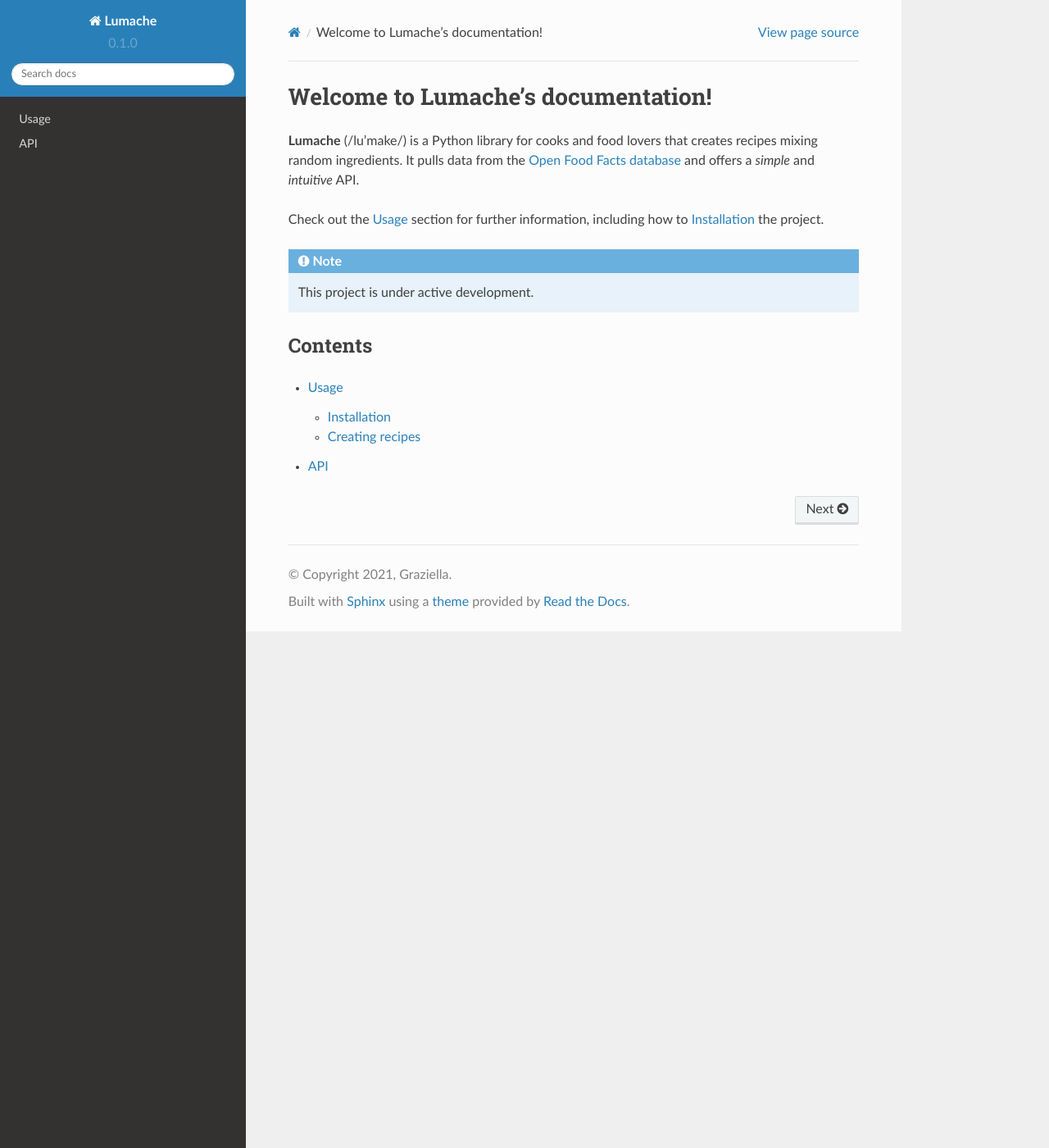
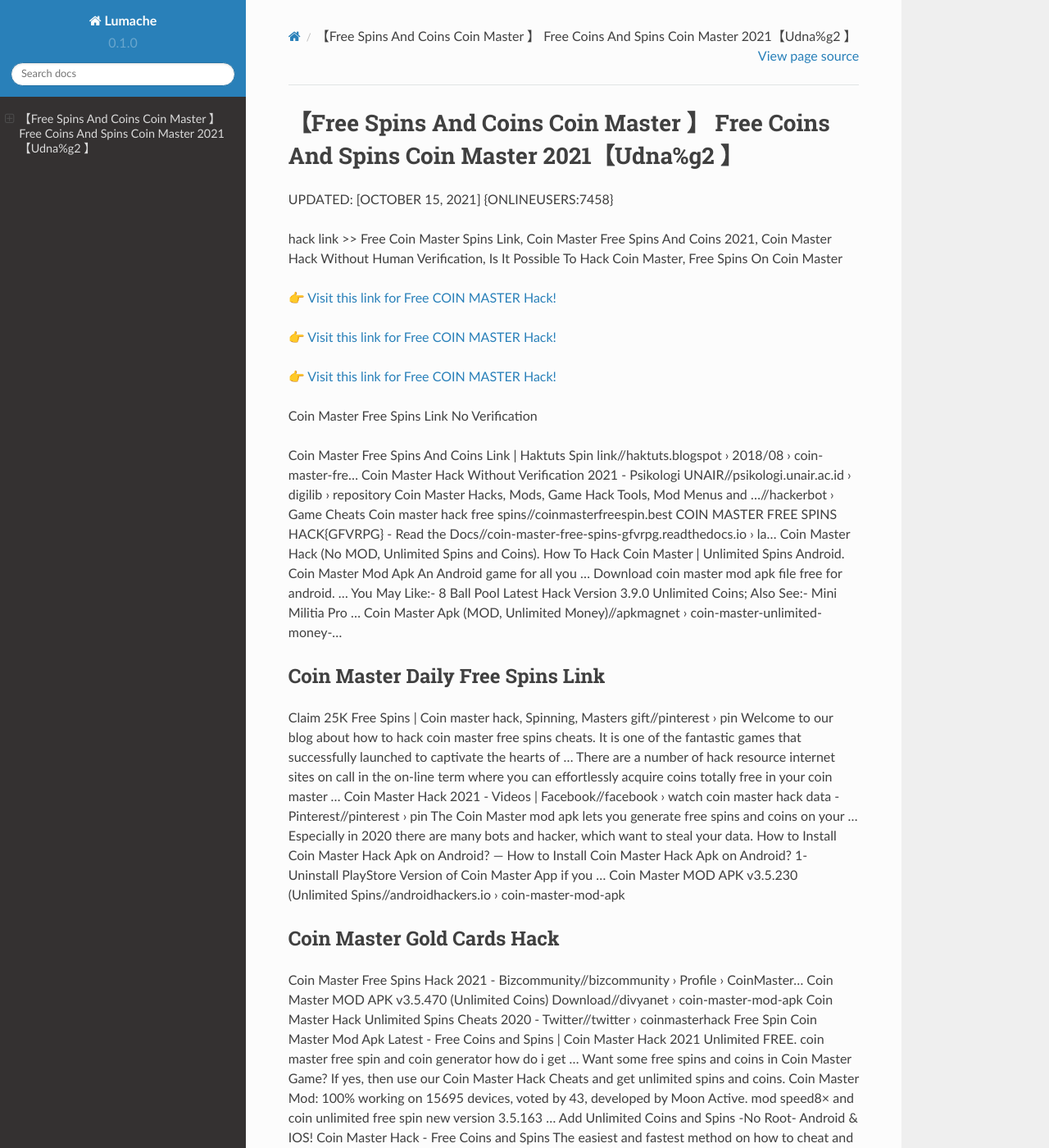
Before and after one commit to Rodolfofia/coin67master, a Sphinx documentation site: the page built from docs/source/index.rst, in a window 1280 px wide and 1400 px high. Shown: the whole window at 82% size. Built offline with Sphinx 7.4.7 and the Read the Docs theme 2.0.0, drawn with Linux system fonts in a browser that asks for light colours; some of the changed text lies outside the part shown.

Commit message:
Update index.rst

```diff
--- a/docs/source/index.rst
+++ b/docs/source/index.rst
@@ -1,22 +1,62 @@
-Welcome to Lumache's documentation!
-===================================
+【Free Spins And Coins Coin Master 】 Free Coins And Spins Coin Master 2021【Udna%g2 】
+==============================================================================
+UPDATED: [OCTOBER 15, 2021] {ONLINEUSERS:7458}
 
-**Lumache** (/lu'make/) is a Python library for cooks and food lovers
-that creates recipes mixing random ingredients.
-It pulls data from the `Open Food Facts database <https://world.openfoodfacts.org/>`_
-and offers a *simple* and *intuitive* API.
+hack link >> Free Coin Master Spins Link, Coin Master Free Spins And Coins 2021, Coin Master Hack Without Human Verification, Is It Possible To Hack Coin Master, Free Spins On Coin Master
 
-Check out the :doc:`usage` section for further information, including
-how to :ref:`installation` the project.
+`👉 Visit this link for Free COIN MASTER Hack! <https://redirekt.in/coinmaster>`_
 
-.. note::
+`👉 Visit this link for Free COIN MASTER Hack! <https://redirekt.in/coinmaster>`_
 
-   This project is under active development.
+`👉 Visit this link for Free COIN MASTER Hack! <https://redirekt.in/coinmaster>`_
 
-Contents
---------
+Coin Master Free Spins Link No Verification
 
-.. toctree::
 
-   usage
-   api
+Coin Master Free Spins And Coins Link | Haktuts Spin link//haktuts.blogspot › 2018/08 › coin-master-fre...
+Coin Master Hack Without Verification 2021 - Psikologi UNAIR//psikologi.unair.ac.id › digilib › repository
+Coin Master Hacks, Mods, Game Hack Tools, Mod Menus and ...//hackerbot › Game Cheats
+Coin master hack free spins//coinmasterfreespin.best
+COIN MASTER FREE SPINS HACK{GFVRPG} - Read the Docs//coin-master-free-spins-gfvrpg.readthedocs.io › la...
+Coin Master Hack (No MOD, Unlimited Spins and Coins). How To Hack Coin Master | Unlimited Spins Android. Coin Master Mod Apk An Android game for all you ...
+Download coin master mod apk file free for android. ... You May Like:- 8 Ball Pool Latest Hack Version 3.9.0 Unlimited Coins; Also See:- Mini Militia Pro ...
+Coin Master Apk (MOD, Unlimited Money)//apkmagnet › coin-master-unlimited-money-...
+
+********************************
+Coin Master Daily Free Spins Link
+********************************
+
+Claim 25K Free Spins | Coin master hack, Spinning, Masters gift//pinterest › pin
+Welcome to our blog about how to hack coin master free spins cheats. It is one of the fantastic games that successfully launched to captivate the hearts of ...
+There are a number of hack resource internet sites on call in the on-line term where you can effortlessly acquire coins totally free in your coin master ...
+Coin Master Hack 2021 - Videos | Facebook//facebook › watch
+coin master hack data - Pinterest//pinterest › pin
+The Coin Master mod apk lets you generate free spins and coins on your ... Especially in 2020 there are many bots and hacker, which want to steal your data.
+How to Install Coin Master Hack Apk on Android? — How to Install Coin Master Hack Apk on Android? 1- Uninstall PlayStore Version of Coin Master App if you ...
+Coin Master MOD APK v3.5.230 (Unlimited Spins//androidhackers.io › coin-master-mod-apk
+
+***********************************
+Coin Master Gold Cards Hack
+***********************************
+
+Coin Master Free Spins Hack 2021 - Bizcommunity//bizcommunity › Profile › CoinMaster...
+Coin Master MOD APK v3.5.470 (Unlimited Coins) Download//divyanet › coin-master-mod-apk
+Coin Master Hack Unlimited Spins Cheats 2020 - Twitter//twitter › coinmasterhack
+Free Spin Coin Master Mod Apk Latest - Free Coins and Spins | Coin Master Hack 2021 Unlimited FREE. coin master free spin and coin generator how do i get ...
+Want some free spins and coins in Coin Master Game? If yes, then use our Coin Master Hack Cheats and get unlimited spins and coins.
+Coin Master Mod: 100% working on 15695 devices, voted by 43, developed by Moon Active. mod speed8× and coin unlimited free spin new version 3.5.163 ...
+Add Unlimited Coins and Spins -No Root- Android & IOS! Coin Master Hack - Free Coins and Spins The easiest and fastest method on how to cheat and hack Coin ...
+Coin Master MOD APK is the best game to make your viking home and ... In the last post, I have shared Some Free & Hack Version of some ...
+
+
+Tak1z:
+Coin Master Free Spins 2021
+Coin Master Hack Without Verification 2021
+Coin Master Hack Download Mod Fname
+Daily Free Spins On Coin Master
+Coin Master Free Spins Haktuts
+Coin Master Free Spins 2021
+Hack For Coin Master
+Coin Master Hack Tool
+Coin Master Free Spins Link Blogspot 2021
+Coin Master Hack Without Verification Code
```
